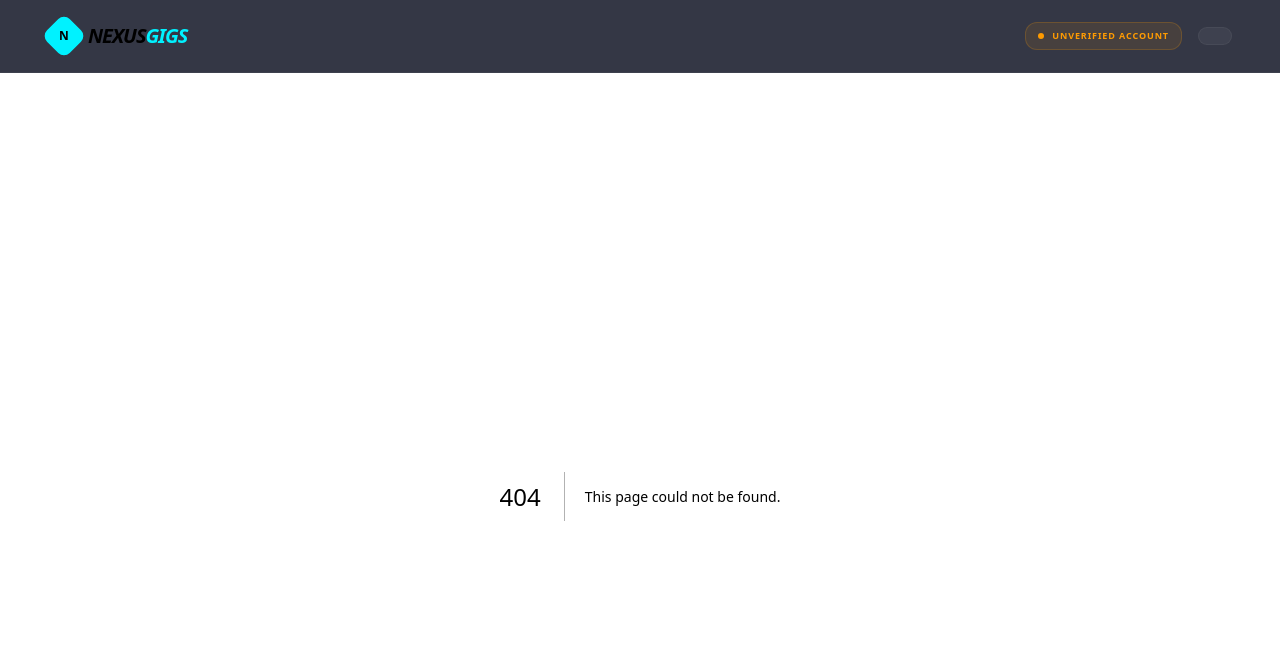
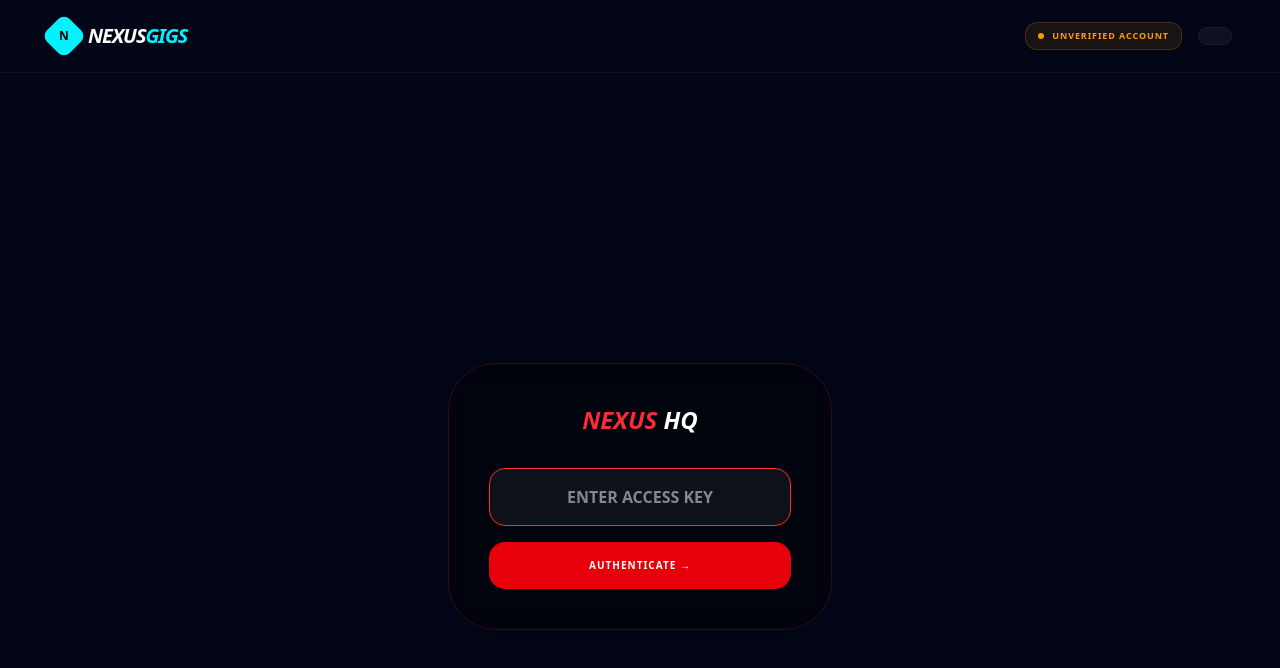
Before and after one commit to mojo-dev-cs/nexus-gigs, a Next.js app: page /admin-login in a window 1280 px wide. Before the commit this address had no page. Shown: the top 668 px of the page. Built offline with nearby package versions, Linux system fonts and the light colour scheme.

Commit message:
Fix: Moved login outside of protected layout to prevent redirect loop

```diff
--- a/src/app/admin/login/page.tsx
+++ b/src/app/admin-login/page.tsx
@@ -16,7 +16,7 @@ export default function AdminLogin() {
       sessionStorage.setItem("admin_auth", "true");
       // Force a small delay to ensure storage is committed
       setTimeout(() => {
-        router.push("/admin");
+        router.push("/admin-login");
         router.refresh();
       }, 500);
     } else {
```
